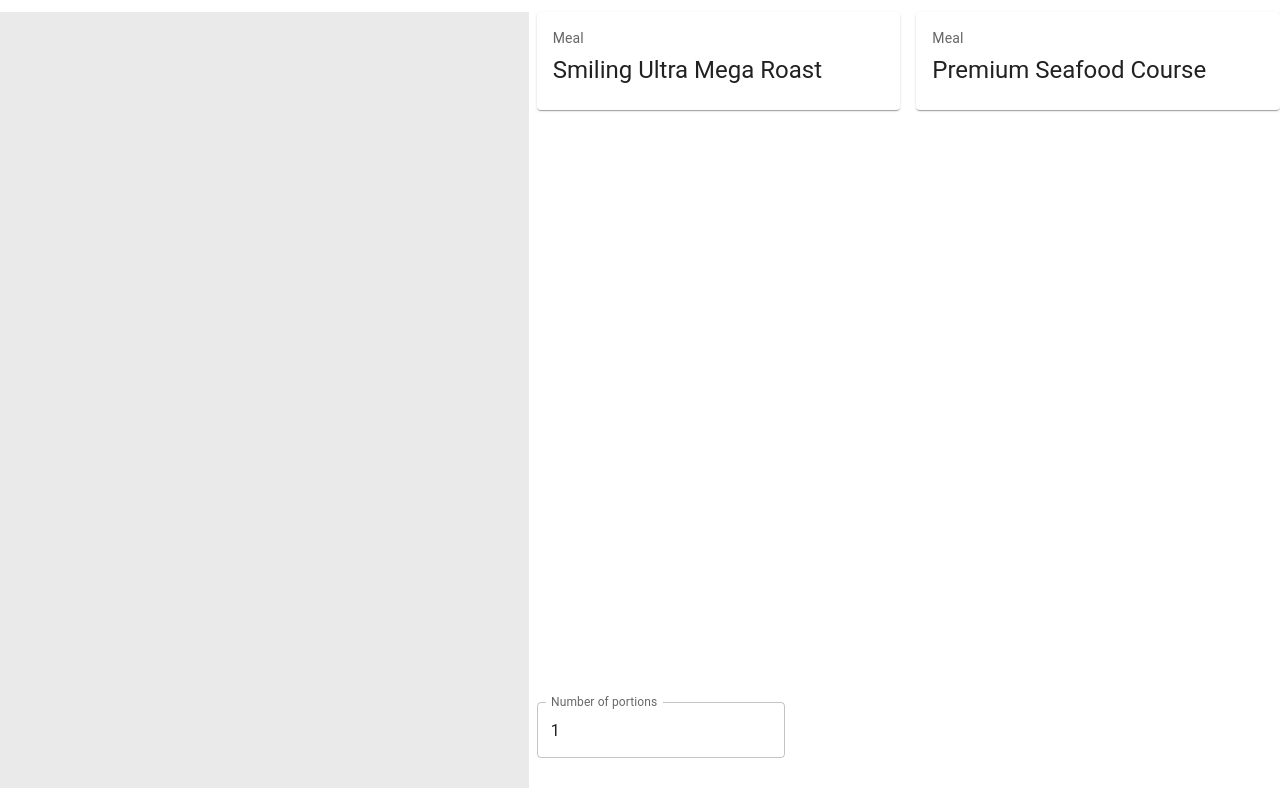
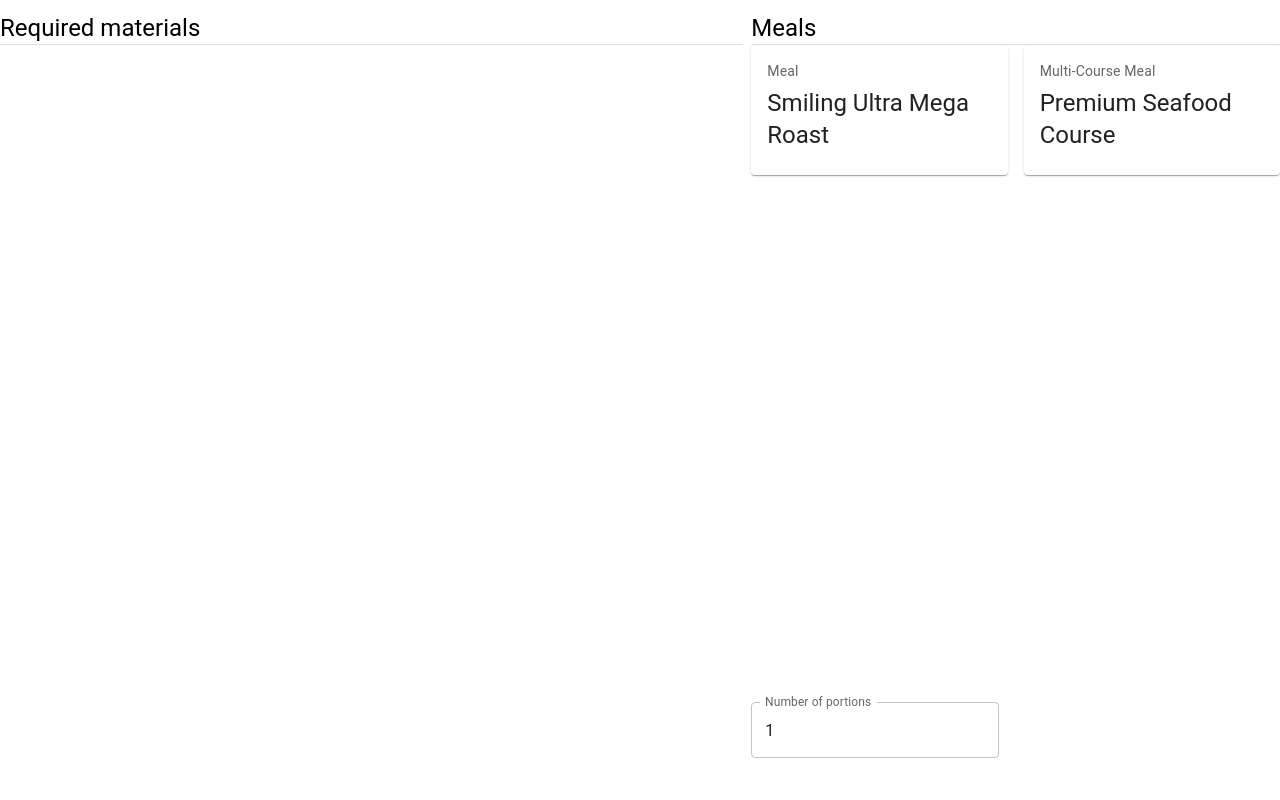
Before and after one commit to tokarskimarcin/dbz-kakarot-cooking-materials-calculator, a React (Create React App) app: page / in a window 1280 px wide. Built offline with nearby package versions, Linux system fonts and the light colour scheme.

Commit message:
Adjusted multi-course meals and added helper functions for calculations

```diff
--- a/src/components/calculator/Calculator.tsx
+++ b/src/components/calculator/Calculator.tsx
@@ -6,9 +6,8 @@ import { menuItems as initialMenuMeals } from './menu/data/MenuItems';
 import Item from './menu/data/classes/Item';
 import MaterialsList from './calculated-materials/MaterialsList';
 import ItemIndexed from './menu/data/classes/IndexedItem';
-import { RequiredMaterial } from './meals/data/classes/Meal';
+import MealsRequiredMaterialsCalculator from './menu/data/MealsRequiredMaterialsCalculator';
 
-// export const MenuMealsContext = createContext(initialMenuMeals);
 const indexedInitialMenuMeals = initialMenuMeals.map((item, index) => new ItemIndexed(index, item));
 export default function Calculator() {
     const [menuItems, dispatch] = useReducer(menuReducer, indexedInitialMenuMeals);
@@ -19,22 +18,7 @@ export default function Calculator() {
     }
 
     const checkedMeals = menuItems.filter(item => !!item.checked);
-    const reqMaterials = checkedMeals.map(item => item.meal.getRequiredMaterials())
-        .reduce((prevReqMat, nextReqMat) => [...prevReqMat, ...nextReqMat], [])
-        .reduce((allReqMaterials: Array<RequiredMaterial>, nextReqMat) => {
-            const foundDup = allReqMaterials.find(existingReqMat => existingReqMat.material === nextReqMat.material);
-            if (foundDup) {
-                foundDup.count += nextReqMat.count;
-            } else {
-                allReqMaterials.push({material: nextReqMat.material, count: nextReqMat.count});
-            }
-            return allReqMaterials;
-        }, [])
-        // calculate required materials count
-        .map(reqMaterial => ({
-            material: reqMaterial.material,
-            count: reqMaterial.count * portionsCount
-        }));
+    const reqMaterials = MealsRequiredMaterialsCalculator(checkedMeals.map(item => item.meal), portionsCount);
 
     return (
         <Box
@@ -46,10 +30,10 @@ export default function Calculator() {
         autoComplete="off"
         >
             <Grid container spacing={1}>
-                <Grid item xs={5}>
+                <Grid item xs={6} lg={7}>
                     <MaterialsList materials={reqMaterials}></MaterialsList>
                 </Grid>
-                <Grid item xs={7} container spacing={2} direction="column"
+                <Grid item xs={6} lg={5} container spacing={2} direction="column"
                     sx={{ minHeight: '100vh', maxHeight: '100vh'}}>
                     <Grid item xs={10} sx={{ overflowY: 'scroll' }}>
                         <Menu menuItems={menuItems} onMenuMealAction={dispatch}></Menu>
--- a/src/components/calculator/calculated-materials/MaterialsList.tsx
+++ b/src/components/calculator/calculated-materials/MaterialsList.tsx
@@ -1,13 +1,25 @@
-import { Box } from "@mui/material";
+import { Box, Divider, Grid, Typography } from "@mui/material";
 import Material from "./Material";
 import { RequiredMaterial } from "../meals/data/classes/Meal";
 
 export default function MaterialsList(props: {materials: Array<RequiredMaterial>}) {
     return (
-        <Box sx={{ width: 1, height: 1, maxHeight: '100vh', background: '#eaeaea', overflowY: 'scroll', }}>
-            {
-                props.materials.map((requiredMaterial, index) => (<Material key={index} material={requiredMaterial.material} count={requiredMaterial.count} index={index}></Material>))
-            }
-        </Box>
+        <>
+            <Typography variant="h5">
+                Required materials
+            </Typography>
+            <Divider />
+            <Grid container direction='column' spacing={2}
+            // sx={{ width: 1, top: 10, height: 1, maxHeight: '100vh', overflowY: 'scroll', }}
+            >
+                {
+                    props.materials.map((requiredMaterial, index) =>
+                    <Grid item xs={11}>
+                        <Material key={index} material={requiredMaterial.material} count={requiredMaterial.count} index={index}></Material>
+                    </Grid>
+                    )
+                }
+            </Grid>
+        </>
     )
 }
--- a/src/components/calculator/meals/data/Materials.ts
+++ b/src/components/calculator/meals/data/Materials.ts
@@ -2,6 +2,20 @@ import Material from "./classes/Material";
 
 const MATERIALS = {
     PRIME_MARBLED_DINO_MEAT: new Material('Prime Marbled Dino Meat', []),
+    PRIME_GOLDEN_WOLF_MEAT: new Material('Prime Golden Wolf Meat', []),
+    PREMIUM_GOLD_GAZELLE_MEAT: new Material('Premium Golden Gazelle Meat', []),
+    PREMIUM_GOLDEN_VENSION: new Material('Premium Golden Venison', []),
+    PREMIUM_REINDEER_MEAT: new Material('Premium Reindeer Meat', []),
+    SHINY_RICE: new Material('Shiny Rice', []),
+    PREMIUM_GOLDEN_FISH_EGGS: new Material('Premium Golden Fish Eggs', []),
+    EXTRA_FATTY_GIANT_FISH: new Material('Extra Fatty Giant Fish', []),
+    GOLDEN_ENERGETIC_FISH: new Material('Golden Energetic Fish', []),
+    PREMIUM_WHIRE_SHELLFISH: new Material('Premium White Shellfish', []),
+    PREMIUM_MILK: new Material('Premium Milk', []),
+    SUPERB_PEACH: new Material('Superb Peach', []),
+    SUPERB_MANGO: new Material('Superb Mango', []),
+    SUPERB_APPLE: new Material('Superb Apple', []),
+    HIGH_QUALITY_BEAN_PASTE: new Material('High-Quality Bean Paste', []),
 };
 
 export default MATERIALS;
--- a/src/components/calculator/meals/data/Meals.ts
+++ b/src/components/calculator/meals/data/Meals.ts
@@ -2,15 +2,43 @@ import MATERIALS from "./Materials";
 import Meal from "./classes/Meal";
 import MultiCourseMeal from "./classes/MultiCourseMeal";
 
-export const MEALS: Record<string, Meal> = {
+export const MEALS = {
     SMILING_ULTRA_MEGA_ROAST: new Meal('Smiling Ultra Mega Roast', [
-        { material: MATERIALS.PRIME_MARBLED_DINO_MEAT, count: 2 }
+        { material: MATERIALS.PRIME_MARBLED_DINO_MEAT, count: 2 },
+        { material: MATERIALS.PRIME_GOLDEN_WOLF_MEAT, count: 3 },
+        { material: MATERIALS.PREMIUM_GOLD_GAZELLE_MEAT, count: 3 },
+        { material: MATERIALS.PREMIUM_GOLDEN_VENSION, count: 3 },
+        { material: MATERIALS.PREMIUM_REINDEER_MEAT, count: 3 },
     ]),
-    PREMIUM_SEAFOOR_COURSE: new Meal('Premium Seafood Course', [
-        { material: MATERIALS.PRIME_MARBLED_DINO_MEAT, count: 1 }
+    OCEAN_JEWELRY_BOX_BOWL: new Meal('Ocean Jewelry Box Bowl', [
+        { material: MATERIALS.SHINY_RICE, count: 4 },
+        { material: MATERIALS.PREMIUM_GOLDEN_FISH_EGGS, count: 2 },
+        { material: MATERIALS.EXTRA_FATTY_GIANT_FISH, count: 1 },
+    ]),
+    SEA_MONSTER_SOUP: new Meal('Sea Monster Soup', [
+        { material: MATERIALS.GOLDEN_ENERGETIC_FISH, count: 2 },
+        { material: MATERIALS.EXTRA_FATTY_GIANT_FISH, count: 1 },
+        { material: MATERIALS.PREMIUM_WHIRE_SHELLFISH, count: 2 },
+    ]),
+    DREAMY_FRUIT_GELATIN: new Meal('Dreamy Fruit Gelatin', [
+        { material: MATERIALS.PREMIUM_MILK, count: 4 },
+        { material: MATERIALS.SUPERB_PEACH, count: 2 },
+        { material: MATERIALS.SUPERB_MANGO, count: 2 },
+        { material: MATERIALS.SUPERB_APPLE, count: 2 },
+    ]),
+    LOADED_SESAME_DUMPLING: new Meal('Loaded Sesame Dumpling', [
+        { material: MATERIALS.SHINY_RICE, count: 4 },
+        { material: MATERIALS.HIGH_QUALITY_BEAN_PASTE, count: 4 },
     ]),
 };
 
-export const MULTI_COURSE_MEALS: Record<string, MultiCourseMeal> = {
+export const MULTI_COURSE_MEAL = {
+    PREMIUM_SEAFOOD_COURSE: new MultiCourseMeal('Premium Seafood Course', [
+        { meal: MEALS.OCEAN_JEWELRY_BOX_BOWL, count: 1 },
+        { meal: MEALS.SEA_MONSTER_SOUP, count: 1 },
+        { meal: MEALS.SMILING_ULTRA_MEGA_ROAST, count: 1 },
+        { meal: MEALS.DREAMY_FRUIT_GELATIN, count: 1 },
+        { meal: MEALS.LOADED_SESAME_DUMPLING, count: 1 },
+    ]),
 
 };
--- a/src/components/calculator/meals/data/classes/MultiCourseMeal.ts
+++ b/src/components/calculator/meals/data/classes/MultiCourseMeal.ts
@@ -1,14 +1,21 @@
 import Meal from './Meal';
 import MultiCourseMealComponent from '../../MultiCourseMeal';
+import { JoinMealsRequiredMaterials } from '../../../menu/data/MealsRequiredMaterialsCalculator';
+
+export type RequiredMeal = {
+    count: number,
+    meal: Meal,
+};
 
 export default class MultiCourseMeal extends Meal {
     protected type: string = 'Multi-Course Meal';
 
     constructor(
         public name: string,
-        protected meals: Array<Meal>,
+        protected reqMeals: Array<RequiredMeal>,
     ) {
-        super(name, []);
+        const multipliedMeals = reqMeals.map(reqMeal => Array(reqMeal.count).fill(reqMeal.meal)).reduce((prevMeals, nextMeals) => [...prevMeals, ...nextMeals]);
+        super(name, JoinMealsRequiredMaterials(multipliedMeals));
     }
     getComponent = (): (props: {data: Meal}) => JSX.Element => MultiCourseMealComponent;
 }
--- a/src/components/calculator/menu/Menu.tsx
+++ b/src/components/calculator/menu/Menu.tsx
@@ -1,4 +1,4 @@
-import { Grid } from '@mui/material';
+import { Divider, Grid, Typography } from '@mui/material';
 import Item from './Item';
 import { MenuActions } from '../Calculator';
 import React from 'react';
@@ -9,11 +9,17 @@ export default function Menu(props: {menuItems: Array<ItemIndexed>, onMenuMealAc
         return (checked: boolean) => props.onMenuMealAction({type: 'toggleCheck', id, checked});
     }
     return (
+        <>
+            <Typography variant="h5">
+                Meals
+            </Typography>
+            <Divider />
             <Grid container spacing={2}>
                 {props.menuItems.map((item) =>
                 <Grid key={item.index} item xs={12} md={6} >
                     <Item meal={item.meal} checked={item.checked} onCheckToggle={onItemClicked(item.index)}></Item>
                 </Grid>)}
             </Grid>
+        </>
     )
 }
--- /dev/null
+++ b/src/components/calculator/menu/data/MealsRequiredMaterialsCalculator.ts
@@ -0,0 +1,24 @@
+import Meal, { RequiredMaterial } from "../../meals/data/classes/Meal";
+
+export default function MealsRequiredMaterialsCalculator(meals: Array<Meal>, portionsCount: number): Array<RequiredMaterial> {
+    return JoinMealsRequiredMaterials(meals)
+    // calculate required materials count
+    .map(reqMaterial => ({
+        material: reqMaterial.material,
+        count: reqMaterial.count * portionsCount
+    }));
+}
+
+export function JoinMealsRequiredMaterials(meals: Array<Meal>) : Array<RequiredMaterial> {
+    return meals.map(meal => meal.getRequiredMaterials())
+    .reduce((prevReqMat, nextReqMat) => [...prevReqMat, ...nextReqMat], [])
+    .reduce((allReqMaterials: Array<RequiredMaterial>, nextReqMat) => {
+        const foundDup = allReqMaterials.find(existingReqMat => existingReqMat.material === nextReqMat.material);
+        if (foundDup) {
+            foundDup.count += nextReqMat.count;
+        } else {
+            allReqMaterials.push({material: nextReqMat.material, count: nextReqMat.count});
+        }
+        return allReqMaterials;
+    }, [])
+}
--- a/src/components/calculator/menu/data/MenuItems.ts
+++ b/src/components/calculator/menu/data/MenuItems.ts
@@ -1,7 +1,7 @@
-import { MEALS } from "../../meals/data/Meals";
+import { MEALS, MULTI_COURSE_MEAL } from "../../meals/data/Meals";
 import Item from "./classes/Item";
 
 export const menuItems: Array<Item> = [
     new Item(MEALS.SMILING_ULTRA_MEGA_ROAST, false),
-    new Item(MEALS.PREMIUM_SEAFOOR_COURSE, false),
+    new Item(MULTI_COURSE_MEAL.PREMIUM_SEAFOOD_COURSE, false),
 ];
```
Lines whose indentation alone changed are shown as unchanged.
